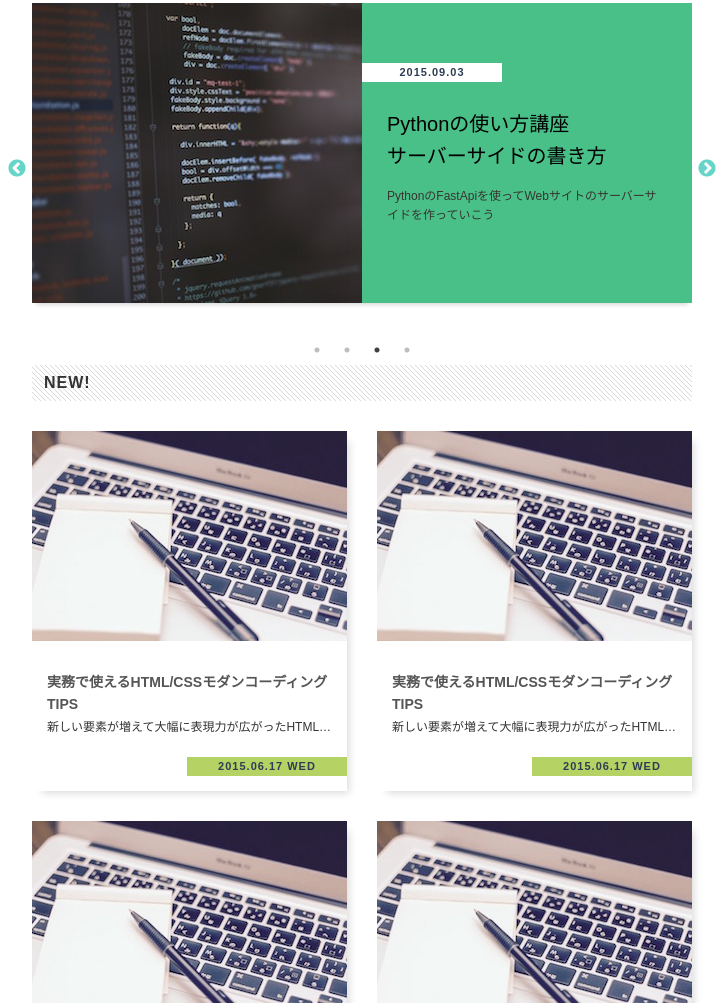
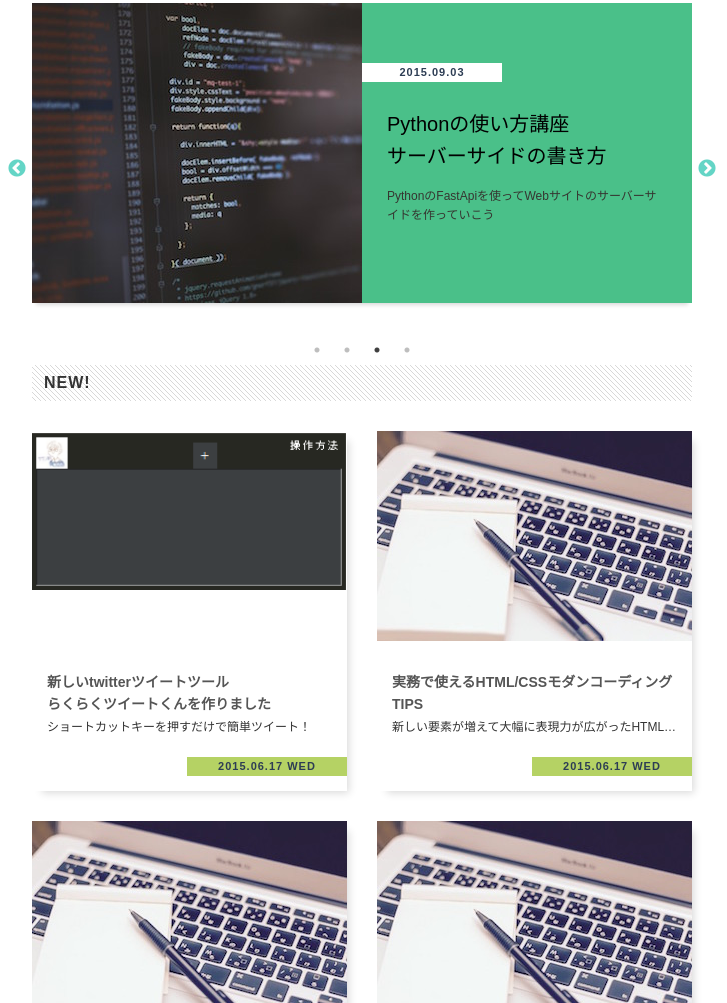
Before and after one commit to Shimmy1219/my-homepage, a plain HTML site: page main.html in a window 1280 px wide. Shown: the part 227-1230 px from the top of the page, without its empty margins (123-850 px from the left). Drawn offline with nearby package versions, Linux system fonts and the light colour scheme.

Commit message:
らくらくツイートくんのためのホームページリンクを載せた

```diff
--- a/main.html
+++ b/main.html
@@ -35,11 +35,11 @@
         <h2 class="hidden">HOT TOPIC</h2>
         <section class="my-slider">
           <a href="#" class="hot-topic clearfix">
-            <img class="image" src="./images/hot-topic.jpg" alt="コーディング画面">
+            <img class="image" src="./images/rakuraku.png" alt="コーディング画面">
             <div class="content">
-              <h3 class="content-title">実務で使えるHTML/CSS<br>モダンコーディングTIPS</h3>
-              <p class="desc">Webフロントエンドの進化の勢いはとどまることを知りません。新しい要素が増えて大幅に表現力が広がったHTML5/CSS3を活用して...</p>
-              <time class="date" datetime="2015-09-01 TUE">2015.09.01</time>
+              <h3 class="content-title">らくらくツイートくんリリース！！</h3>
+              <p class="desc">簡単にtwitterにツイートできるツールを作りました！</p>
+              <time class="date" datetime="2015-09-01 TUE">2021.10.14</time>
             </div>
           </a>
           <a href="#" class="hot-topic clearfix">
@@ -69,11 +69,11 @@
         </section>
         <h2 class="heading">NEW!</h2>
         <div class ="clearfix">
-          <a href="#" class="article-box">
-            <h3 class="title">実務で使えるHTML/CSSモダンコーディングTIPS</h3>
-            <p class="desc">新しい要素が増えて大幅に表現力が広がったHTML5/css3を活用しモダンなコーディングにチャレンジしましょう</p>
+          <a href="/rakuraku.html" class="article-box">
+            <h3 class="title">新しいtwitterツイートツール<br>らくらくツイートくんを作りました</h3>
+            <p class="desc">ショートカットキーを押すだけで簡単ツイート！</p>
             <time class="date" datetime="2015-06-17">2015.06.17 WED</time>
-            <img class="image" src="./images/article.jpg" alt="コーディング画面">
+            <img class="image" src="./images/rakuraku.png" alt="コーディング画面">
           </a>
           <a href="#" class="article-box">
             <h3 class="title">実務で使えるHTML/CSSモダンコーディングTIPS</h3>
```
